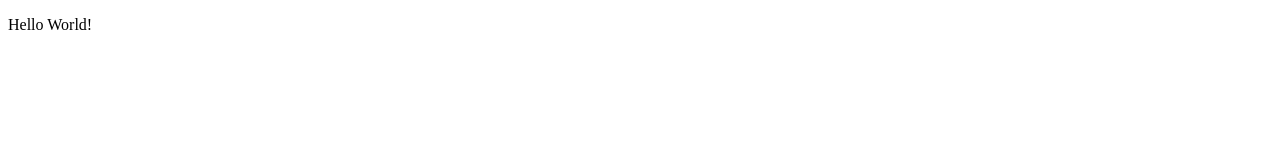
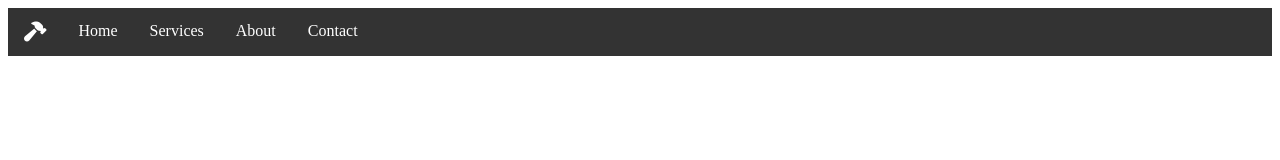
Before and after one commit to DerekKwas/firstwebsite, a plain HTML site: page index.html in a window 1280 px wide. Drawn offline with Linux system fonts and the light colour scheme.

Commit message:
Introduced Navbar

```diff
--- a/index.html
+++ b/index.html
@@ -1,10 +1,18 @@
 <!DOCTYPE html>
 <html>
     <head>
+        <link rel="stylesheet" href="styles.css">
+        <script src="https://kit.fontawesome.com/17454e0361.js" crossorigin="anonymous"></script>    <body>
         <div>
-            <p>Hello World!</p>
+            <!-- List used for the navbar -->
+            <ul>
+                <li><i class="fa-solid fa-hammer"></i></li>
+                <li><a href="">Home</a></li>
+                <li><a href="">Services</a></li>
+                <li><a href="">About</a></li>
+                <li><a href="">Contact</a></li>
+            </ul>
+
         </div>
-    </head>
-    <body>
     </body>
 </html>
--- a/styles.css
+++ b/styles.css
@@ -0,0 +1,31 @@
+ul {
+    list-style-type: none;
+    margin: 0;
+    padding: 0;
+    overflow: hidden;
+    background-color: #333;
+}
+
+li {
+    float: left;
+}
+
+li a {
+    display: block;
+    color: white;
+    text-align: center;
+    padding: 14px 16px;
+    text-decoration: none;
+}
+
+li a:hover {
+    background-color: black;
+}
+
+.fa-solid {
+    font-size: 20px;
+    display: block;
+    color: white;
+    text-align: center;
+    padding: 14px 16px;
+}
```
